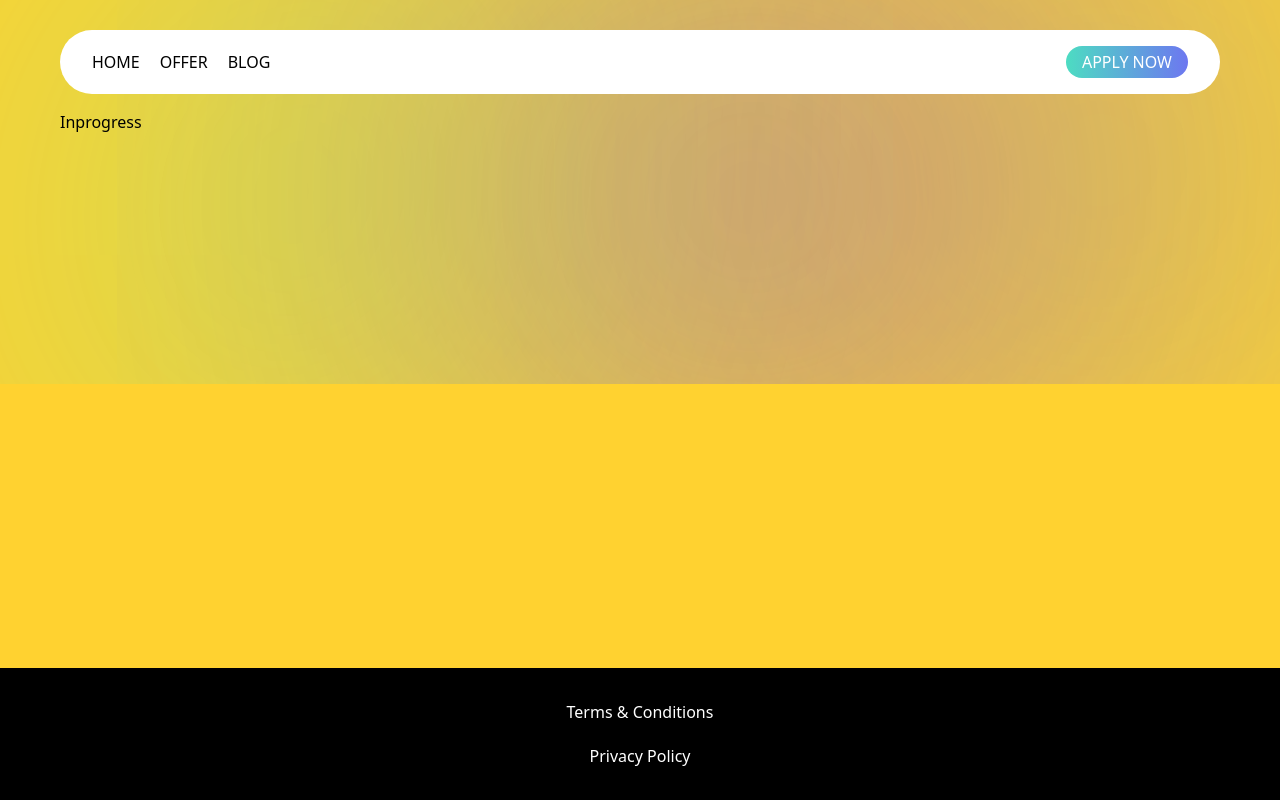
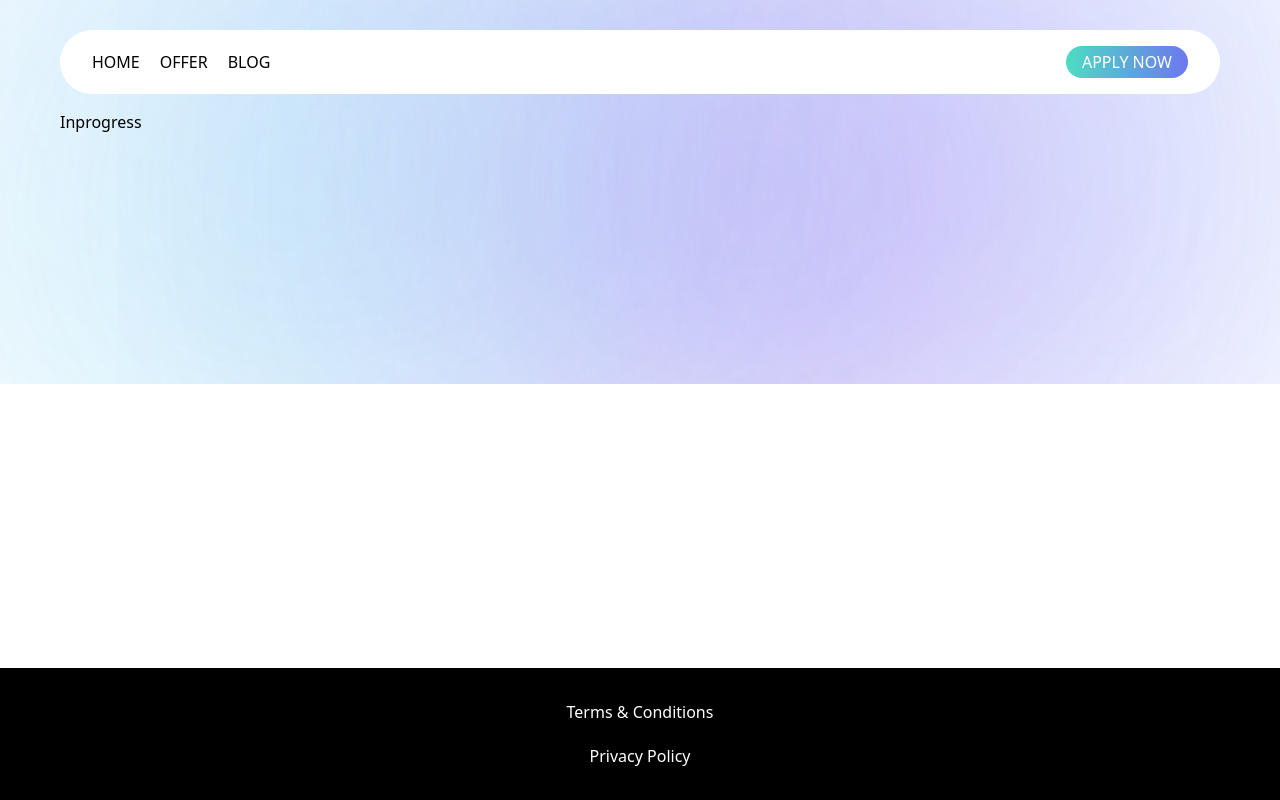
Before and after one commit to dineshcidc/Voyager-Poc, a React (Vite) app: page / in a window 1280 px wide. Built offline with nearby package versions, Linux system fonts and the light colour scheme.

Commit message:
refactor: remove unnecessary z-index from Layout component and Header; simplify Outlet structure

```diff
--- a/src/components/Header.jsx
+++ b/src/components/Header.jsx
@@ -4,7 +4,7 @@ const Header = () => {
   const navigate = useNavigate();
 
   return (
-    <header className="sticky top-0 z-10 bg-white h-10 rounded-full flex items-center p-8 justify-between">
+    <header className="sticky top-0 bg-white h-10 rounded-full flex items-center p-8 justify-between">
       <div className="flex gap-5">
         <button
           className="hover:cursor-pointer hover:underline uppercase"
--- a/src/components/Layout.jsx
+++ b/src/components/Layout.jsx
@@ -36,11 +36,9 @@ const Layout = () => {
           style={{ zIndex: idx }}
         />
       ))}
-      <div className="relative flex-1 flex flex-col gap-4 px-15 py-7.5 bg-amber-300">
+      <div className="relative z-10 flex-1 flex flex-col gap-4 px-15 py-7.5">
         <Header />
-        <div className="z-10">
-          <Outlet />
-        </div>
+        <Outlet />
       </div>
       <Footer />
     </div>
```
